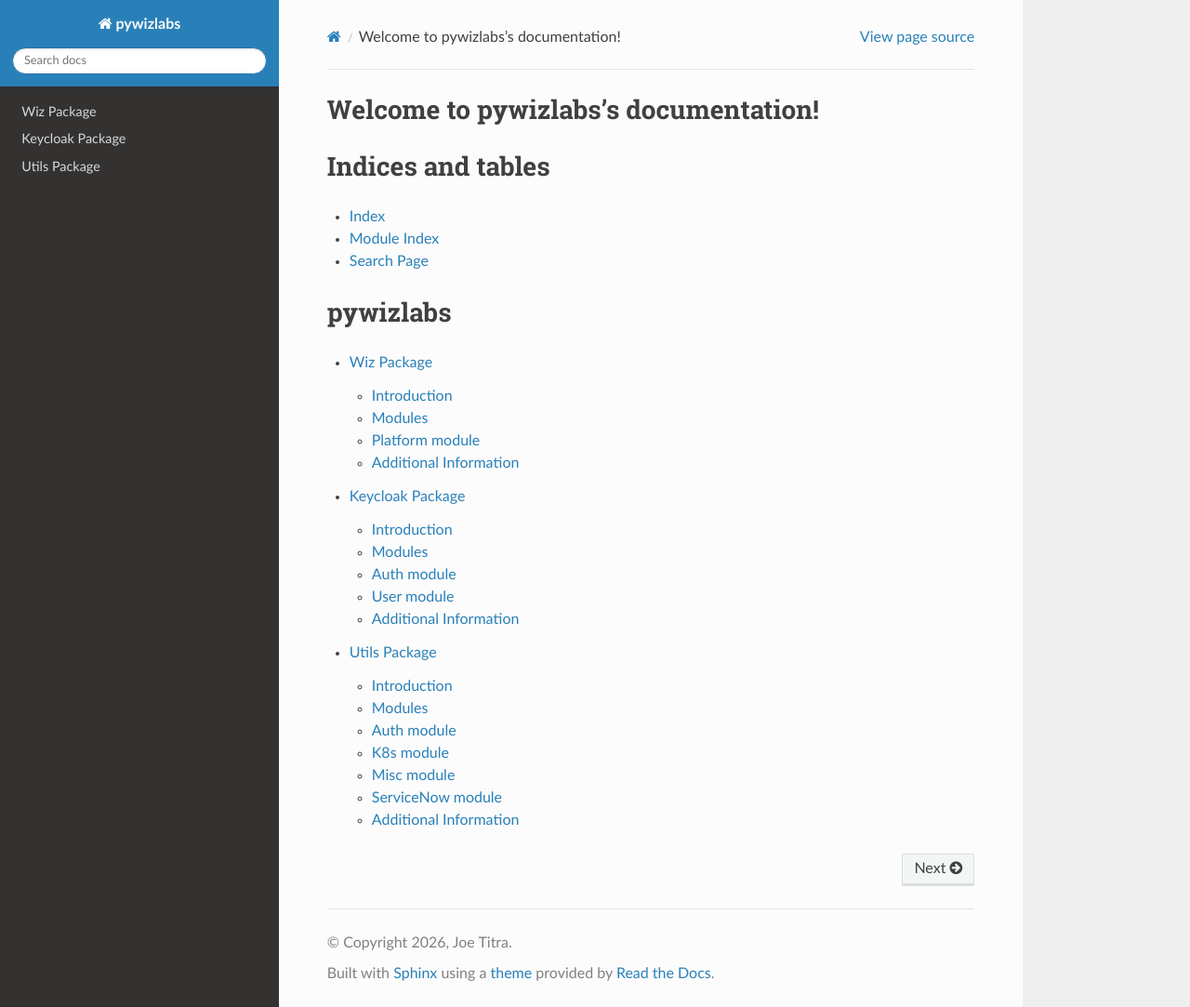
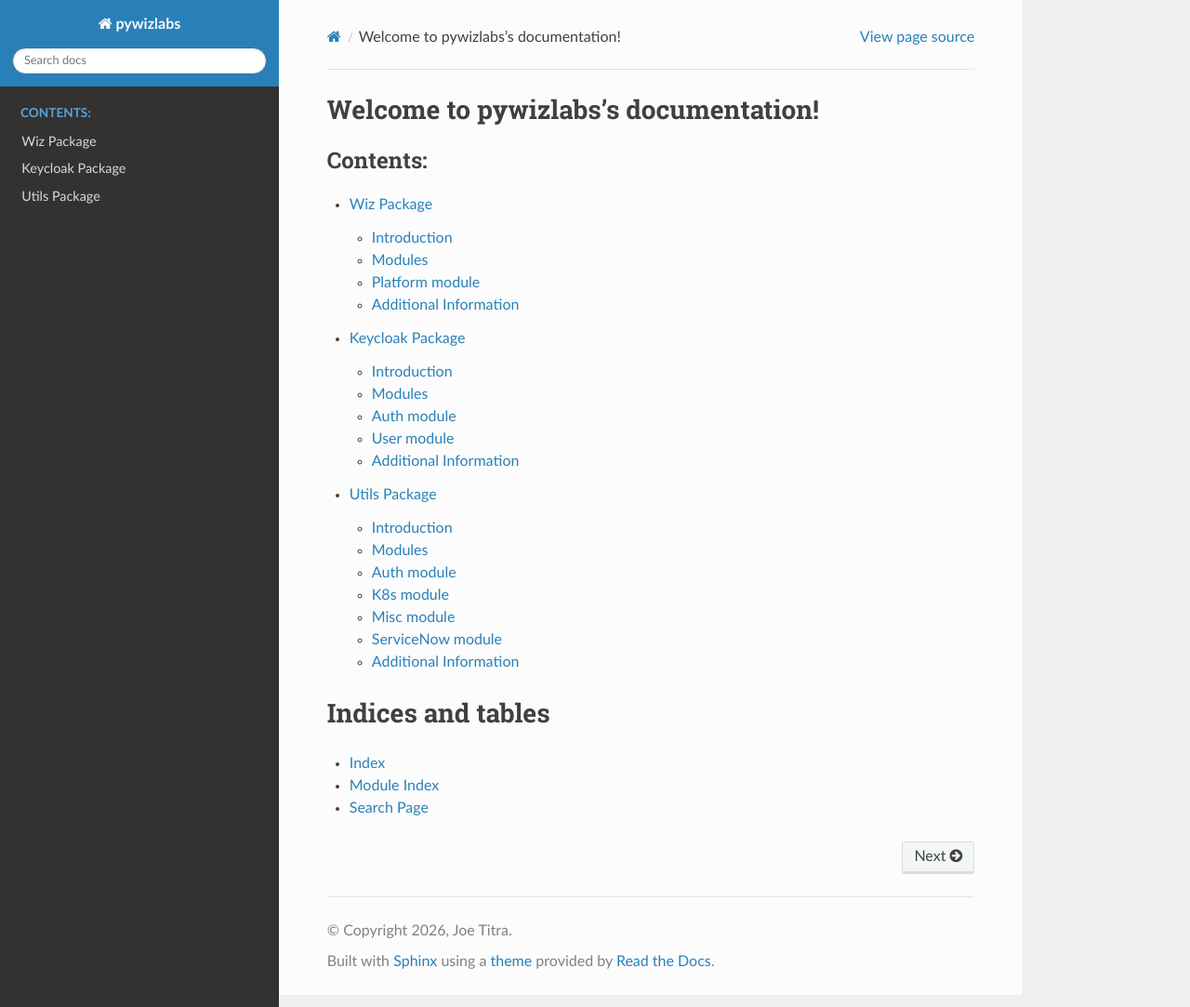
Before and after one commit to jtitra/pywizlabs, a Sphinx documentation site: the page built from docs/source/index.rst, in a window 1280 px wide and 1083 px high. Shown: the whole window at 93% size. Built offline with Sphinx 7.4.7 and the Read the Docs theme 3.1.0, drawn with Linux system fonts in a browser that asks for light colours; part of the change alters nothing that is shown.

Commit message:
updates for docs

```diff
--- a/docs/source/index.rst
+++ b/docs/source/index.rst
@@ -10,7 +10,9 @@ Welcome to pywizlabs's documentation!
    :maxdepth: 2
    :caption: Contents:
 
-
+   wiz
+   keycloak
+   utils
 
 Indices and tables
 ==================
@@ -18,5 +20,3 @@ Indices and tables
 * :ref:`genindex`
 * :ref:`modindex`
 * :ref:`search`
-
-.. include:: modules.rst
--- a/docs/source/modules.rst
+++ /dev/null
@@ -1,9 +0,0 @@
-pywizlabs
-==================
-
-.. toctree::
-   :maxdepth: 4
-
-   wiz
-   keycloak
-   utils
```
Also changed, not shown: 2 other files.
